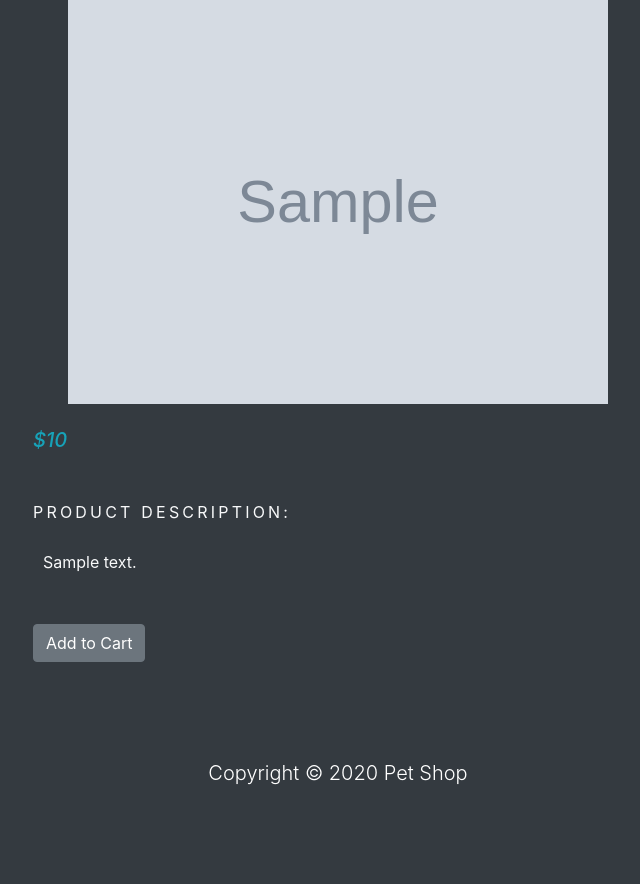
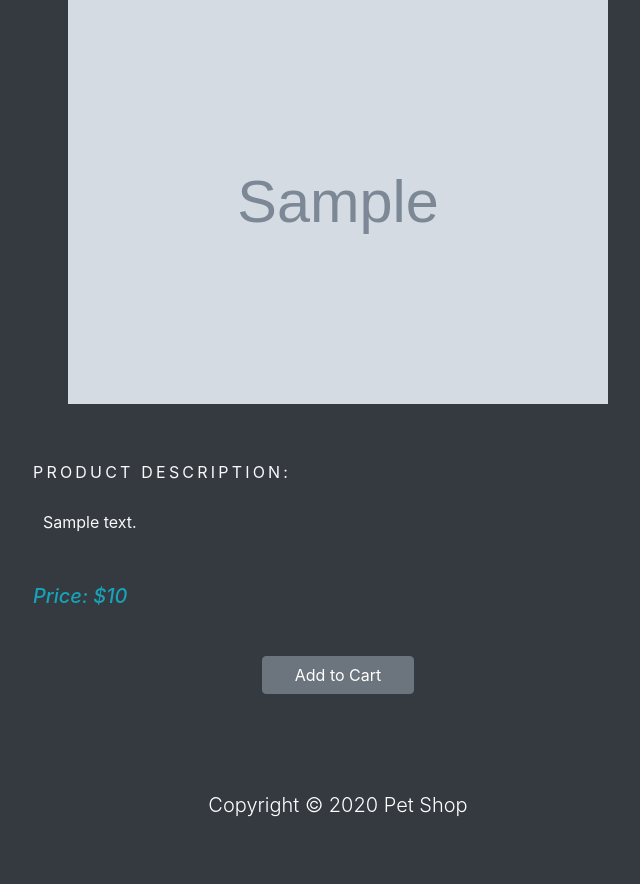
Before and after one commit to JackCX777/django_ecommerce, a Django app: template shop/templates/product.html in a window 1280 px wide. Shown: the part 200-1084 px from the top of the page, without its empty margins (302-942 px from the left). Before the commit the page ends 985 px from the top, so only its background shows below. Run offline with Django 3.2, Linux system fonts and the light colour scheme; the template is opened without the code that fills it: most values are stand-ins (such as "Sample title", 1, 10 or a date in 2020); grey boxes marked "Sample" are stand-in pictures.

Commit message:
One more update for Product page.

```diff
--- a/shop/templates/product.html
+++ b/shop/templates/product.html
@@ -25,11 +25,8 @@
           </div>
       </div>
   </div>
-  <div class="col-10 mx-auto col-md-6 my-3">
+  <div class="col-10 mx-auto col-md-6 my-5">
     <div>
-      <h5 class="text-info font-italic mb-5">
-        ${{product.price}}
-      </h5>
       <p class="product_desc text-light">
         Product description:
       </p>
@@ -44,7 +41,14 @@
         Out of stock
       </p>
       {% else %}
-      <a href="{% url 'add_cart' product.id %}" class="btn btn-secondary">Add to Cart</a>
+      <h5 class="text-info font-italic mb-5">
+        Price: ${{product.price}}
+      </h5>
+      <div>
+        <a href="{% url 'add_cart' product.id %}" class="btn btn-secondary" style="display: block; margin-left: auto; margin-right: auto; width: 25%;">
+          Add to Cart
+        </a>
+      </div>
       {% endif %}
     </div>
   </div>
```
